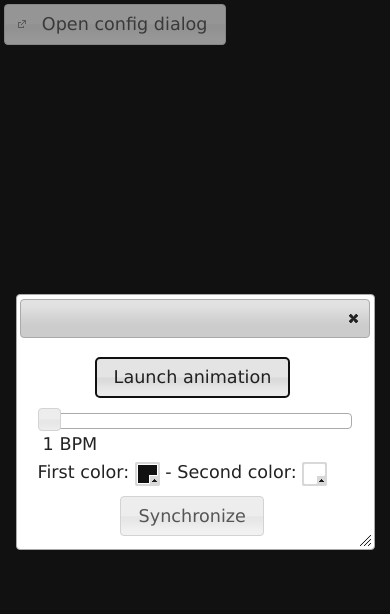
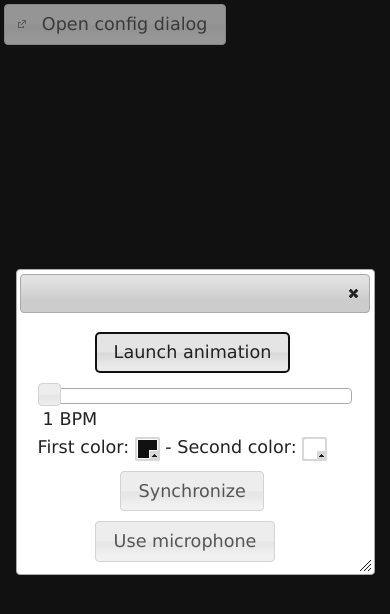
Before and after one commit to romaricdrigon/Stroboscope.Js, a plain HTML site: page index.html in a window 390 px wide. Drawn offline with Linux system fonts and the light colour scheme.

Commit message:
Added "use microphone button"

```diff
--- a/index.html
+++ b/index.html
@@ -31,6 +31,9 @@
 		<div id="sync">
 			<button>Synchronize</button>
 		</div>
+        <div id="beat">
+            <button>Use microphone</button>
+        </div>
 	</div>
 
 	<div id="open" class="open">Open config dialog</div>
--- a/stroboscope.js
+++ b/stroboscope.js
@@ -36,6 +36,10 @@ function setConfig() {
 	// synchronize button
 	$('button', '#sync').button();
 	$('#sync').click(syncStrobo);
+
+    // beat button
+    $('button', '#beat').button();
+    $('#beat').click(beatStrobo);
 
 	// set the two color pickers
 	$('#picker1').jPicker({
@@ -187,4 +191,5 @@ function beatStrobo() {
         }).on(); // and kick in!
 
     dancer.load({microphone: true});
+    dancer.play(); // same bug even without
 }
--- a/style.css
+++ b/style.css
@@ -51,6 +51,10 @@ body {
 	margin: 10px auto 0 auto;
 	width: 150px;
 }
+#beat {
+    margin: 10px auto 0 auto;
+    width: 200px;
+}
 .pickers {
 	margin: 8px 0 !important;
 }
```
